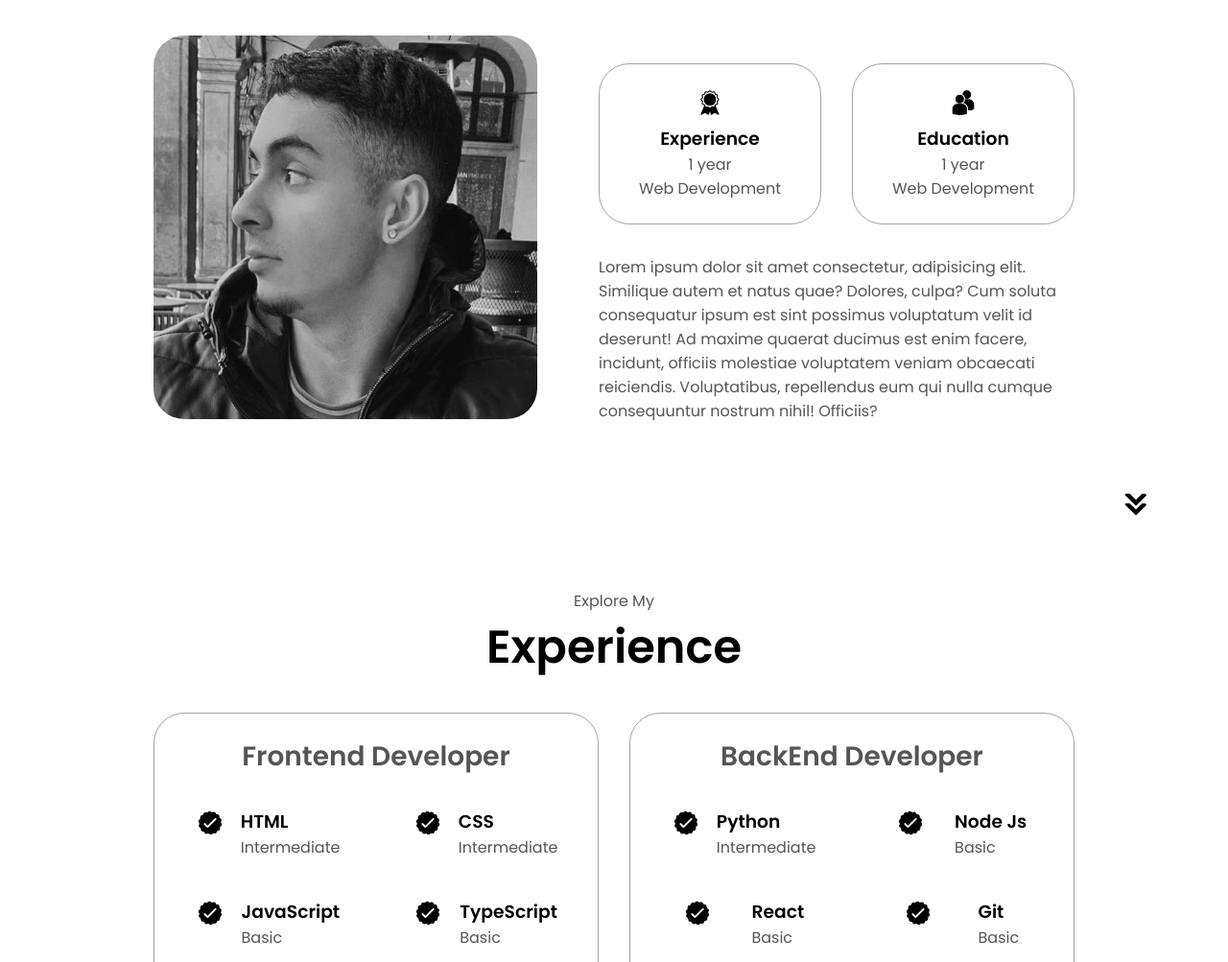
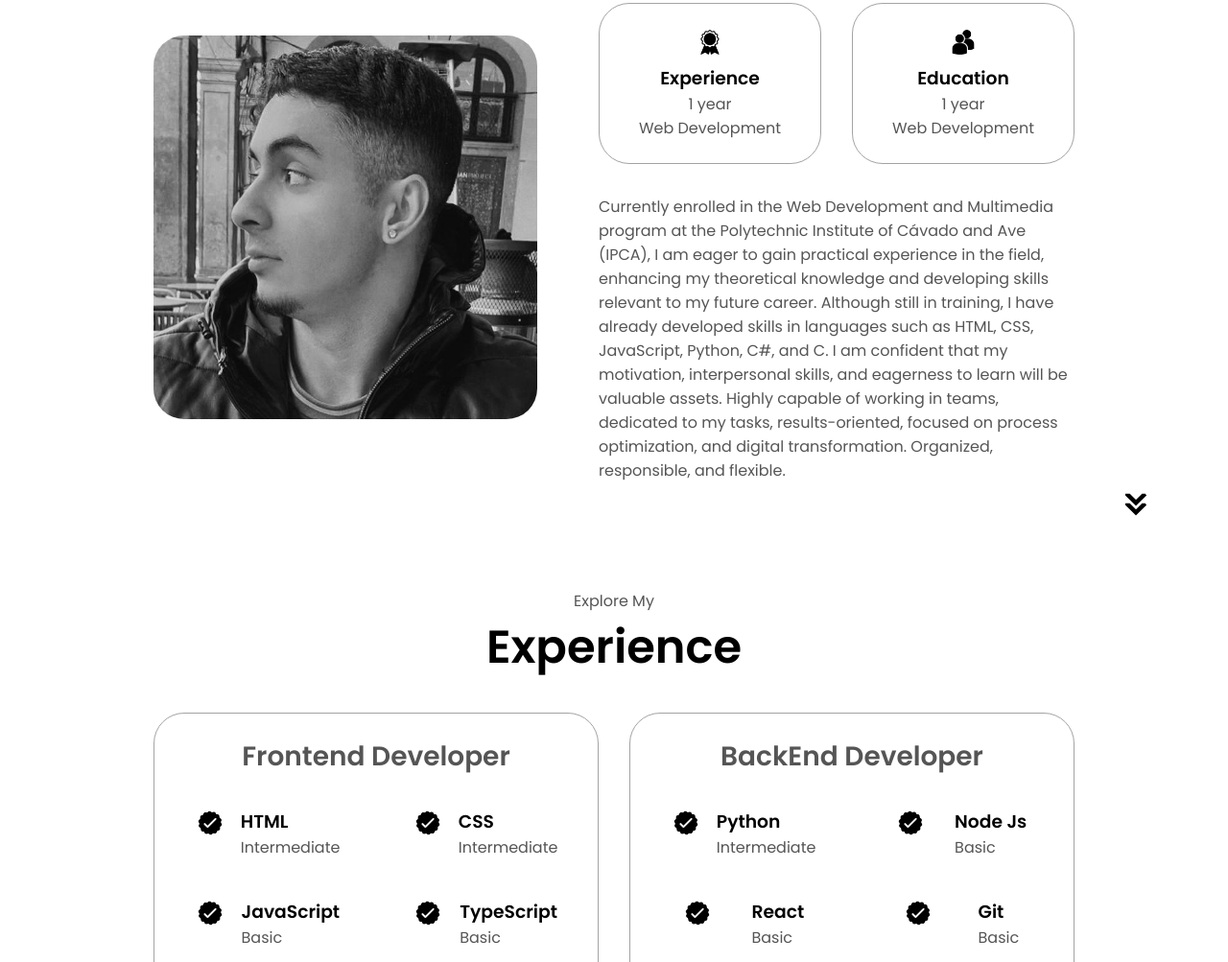
Before and after one commit to NicolasBe23/My-Portifolio, a plain HTML site: page index.html in a window 1280 px wide. Shown: the part 1082-2085 px from the top of the page at 96% size. Drawn offline with Linux system fonts and the light colour scheme.

Commit message:
adding qualification synthesis

```diff
--- a/index.html
+++ b/index.html
@@ -91,12 +91,11 @@
                     </div>
                 </div>
                 <div class="text-container">
-                    <p>Lorem ipsum dolor sit amet consectetur, adipisicing elit.
-                    Similique autem et natus quae? Dolores, culpa?
-                    Cum soluta consequatur ipsum est sint possimus
-                    voluptatum velit id deserunt! Ad maxime quaerat ducimus est enim facere,
-                    incidunt, officiis molestiae voluptatem veniam obcaecati reiciendis.
-                    Voluptatibus, repellendus eum qui nulla cumque consequuntur nostrum nihil! Officiis?</p>
+                    <p>Currently enrolled in the Web Development and Multimedia program at the Polytechnic Institute of Cávado and Ave (IPCA),
+                        I am eager to gain practical experience in the field, enhancing my theoretical knowledge and developing skills relevant to my future career.
+                        Although still in training, I have already developed skills in languages such as HTML, CSS, JavaScript, Python, C#, and C. I am confident that my motivation,
+                        interpersonal skills, and eagerness to learn will be valuable assets. Highly capable of working in teams, dedicated to my tasks, results-oriented, focused on process optimization,
+                        and digital transformation. Organized, responsible, and flexible.</p>
                 </div>
             </div>
         </div>
```
